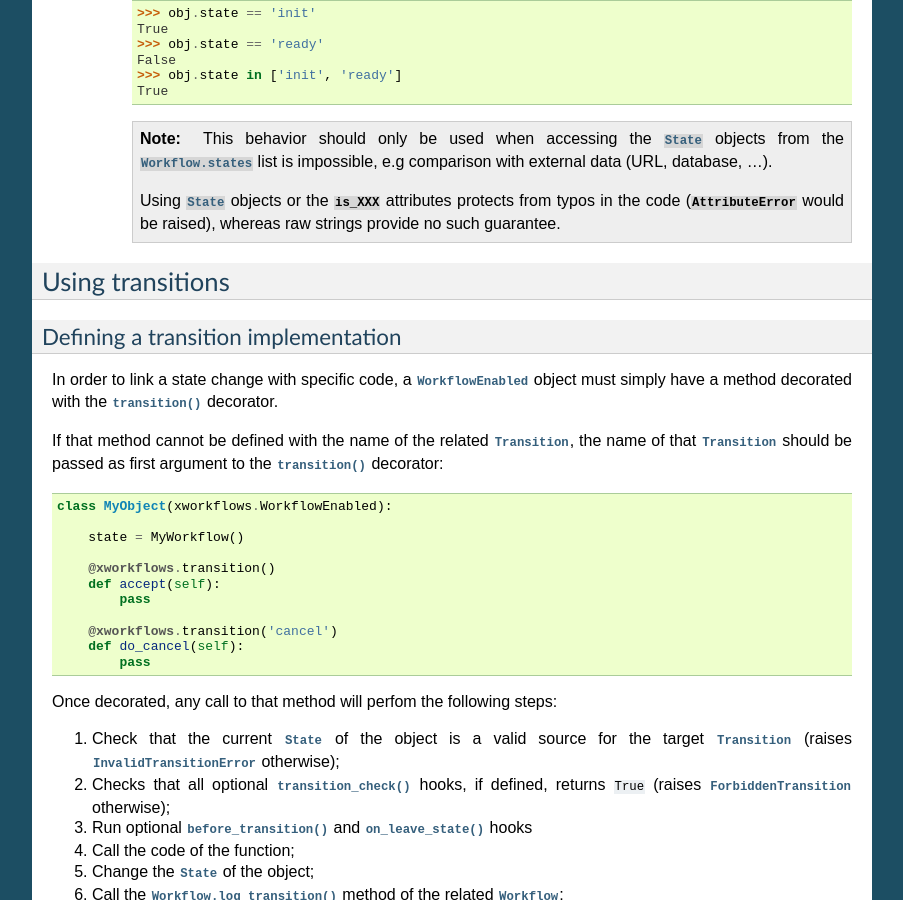
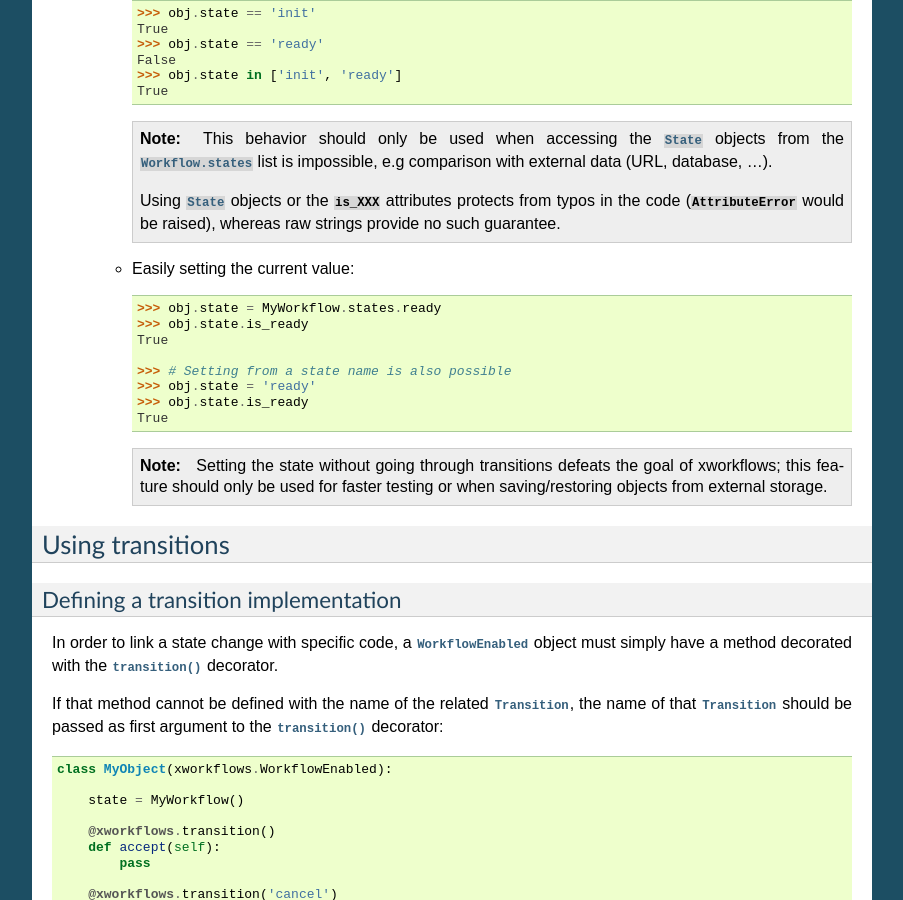
Before and after one commit to rbarrois/xworkflows, a Sphinx documentation site: the page built from doc/reference.rst, in a window 1280 px wide and 900 px high, scrolled down 2552 px. Shown: the whole window, without its empty margins (198-1101 px from the left). Built offline with Sphinx 7.4.7, drawn with Linux system fonts in a browser that asks for light colours.

Commit message:
Allow setting a workflow state by its name (Closes #6).
Also ensures that when ``name in TheWorkflow.states`` is ``True``,
``TheWorkflow.states[name]`` doesn't raise ``KeyError``.

```diff
--- a/doc/reference.rst
+++ b/doc/reference.rst
@@ -168,6 +168,21 @@ to a plain attribute:
               Using :class:`~base.State` objects or the :attr:`is_XXX` attributes protects
               from typos in the code (:exc:`AttributeError` would be raised), whereas
               raw strings provide no such guarantee.
+
+  - Easily setting the current value::
+
+      >>> obj.state = MyWorkflow.states.ready
+      >>> obj.state.is_ready
+      True
+
+      >>> # Setting from a state name is also possible
+      >>> obj.state = 'ready'
+      >>> obj.state.is_ready
+      True
+
+    .. note:: Setting the state without going through transitions defeats the goal of
+              xworkflows; this feature should only be used for faster testing or when
+              saving/restoring objects from external storage.
 
 
 Using transitions
```
Also changed, not shown: 2 other files.
